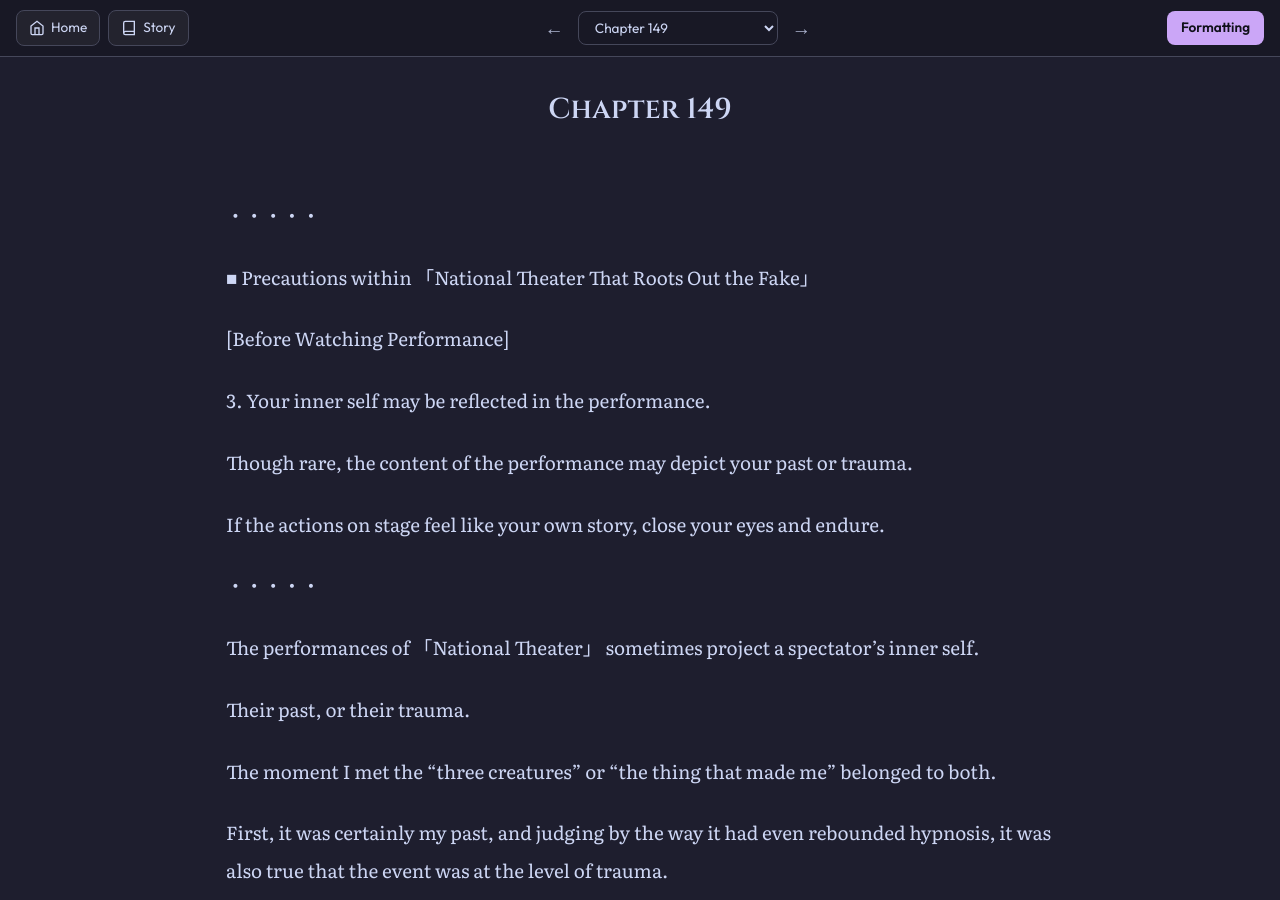
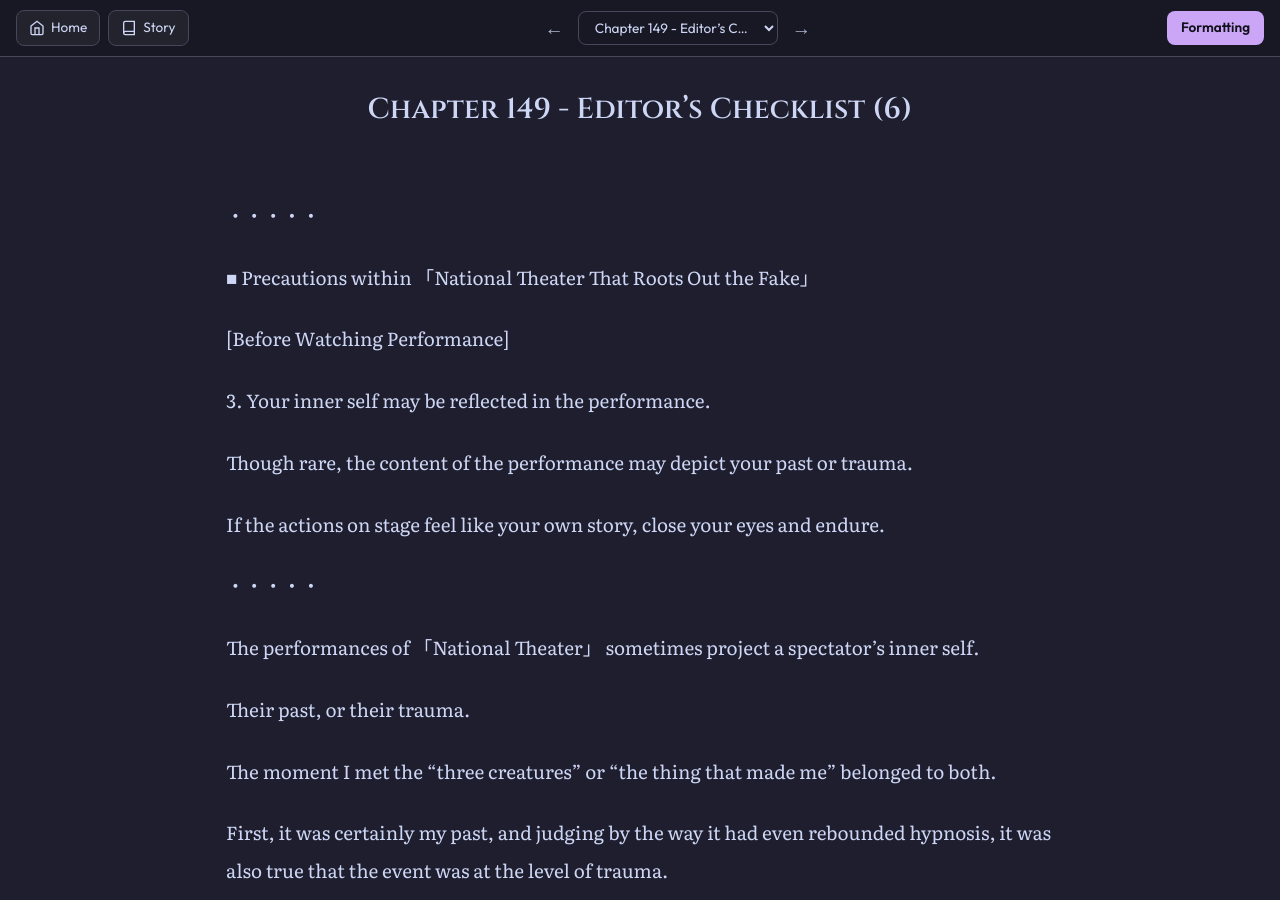
Before and after one commit to soleumn/soleumn.github.io, a Jekyll site: the page built from _chapters/esg/ch149.md, in a window 1280 px wide and 900 px high. Built offline with Jekyll 4.4.1, drawn with Linux system fonts in a browser that asks for light colours; comment, search, counter and statistics services are not loaded.

Commit message:
Update ch149.md

```diff
--- a/_chapters/esg/ch149.md
+++ b/_chapters/esg/ch149.md
@@ -1,5 +1,5 @@
 ---
-title: "Chapter 149"
+title: "Chapter 149 - Editor’s Checklist (6)"
 categories: esg
 capitulo: 149
 ---
```
